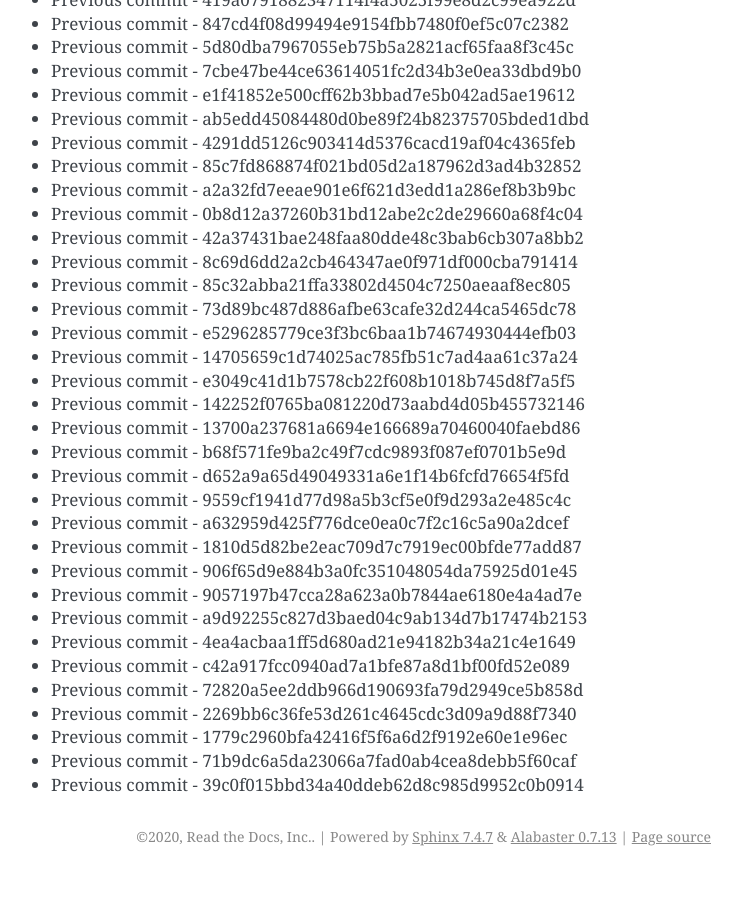
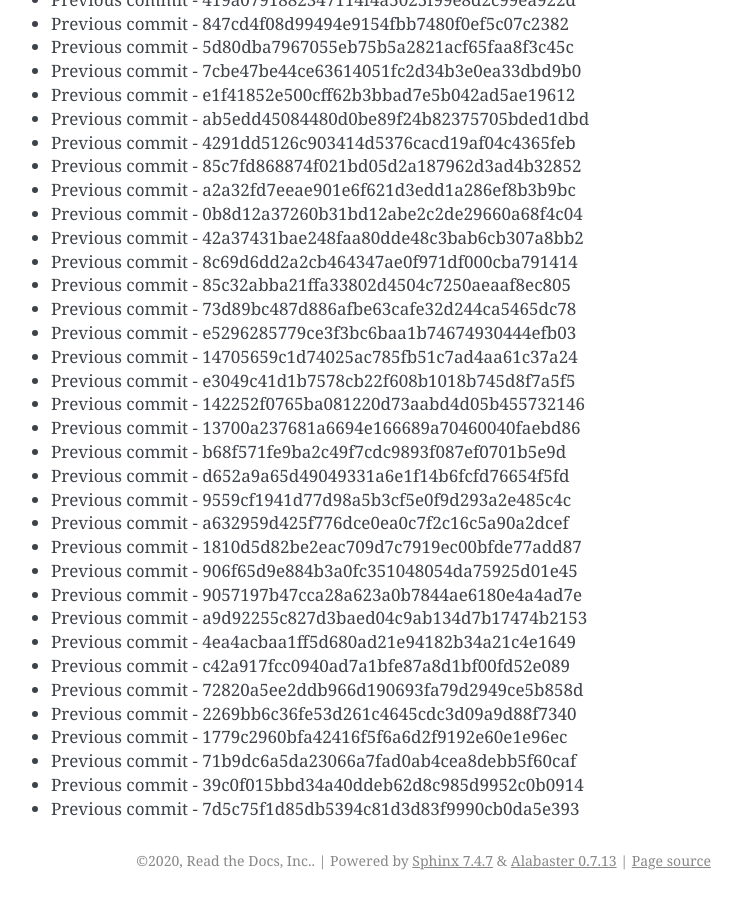
Before and after one commit to readthedocs/rtd-git-stresstest, a Sphinx documentation site: the page built from docs/updates.rst, in a window 1280 px wide and 900 px high, scrolled down 35423 px. Shown: the whole window, without its empty margins (399-1141 px from the left). Built offline with Sphinx 7.4.7, drawn with Linux system fonts in a browser that asks for light colours; before the commit the page ends 36299 px from its top, so only the background shows below that.

Commit message:
Generating commit from previous: 7d5c75f1d85db5394c81d3d83f9990cb0da5e393

```diff
--- a/docs/updates.rst
+++ b/docs/updates.rst
@@ -1520,3 +1520,4 @@ It can be tested for any performance characteristics.
 * Previous commit - 1779c2960bfa42416f5f6a6d2f9192e60e1e96ec
 * Previous commit - 71b9dc6a5da23066a7fad0ab4cea8debb5f60caf
 * Previous commit - 39c0f015bbd34a40ddeb62d8c985d9952c0b0914
+* Previous commit - 7d5c75f1d85db5394c81d3d83f9990cb0da5e393
```
